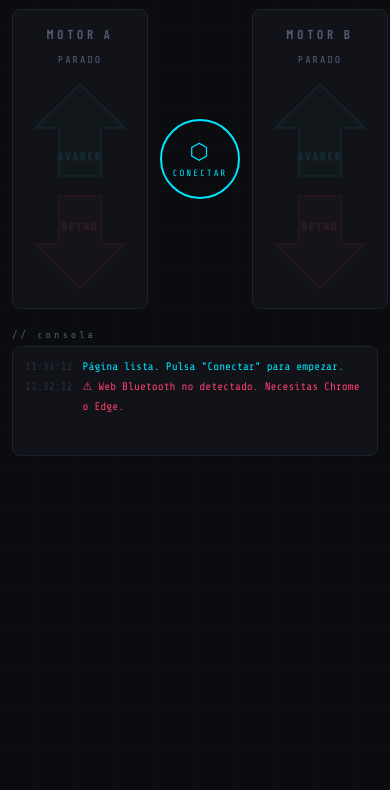
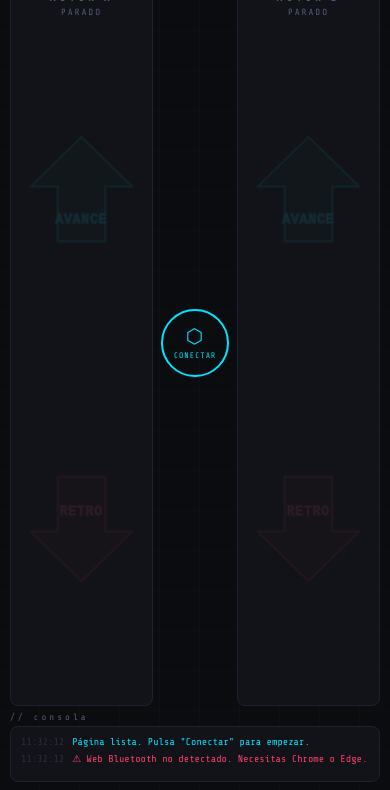
Before and after one commit to mig21bb/blemotors.github.io, a plain HTML site: page index.html in a window 390 px wide. Shown: the part 54-844 px from the top of the page. Drawn offline with nearby package versions, Linux system fonts and the light colour scheme; a web font is replaced by a local one.

Commit message:
Refactor CSS for layout and button adjustments
Updated styles for a responsive layout and adjusted button sizes.

```diff
--- a/index.html
+++ b/index.html
@@ -24,32 +24,35 @@
 
   *, *::before, *::after { box-sizing: border-box; margin: 0; padding: 0; }
 
+  /* ── Toda la UI ocupa exactamente la pantalla, sin scroll ── */
+  html, body {
+    height: 100%;
+    overflow: hidden;
+  }
   body {
     background: var(--bg);
     color: var(--text);
     font-family: var(--font-ui);
-    min-height: 100vh;
+    height: 100dvh;          /* dynamic viewport: descuenta barra Chrome */
     display: flex;
     flex-direction: column;
-    align-items: center;
-    padding: 20px 12px 36px;
+    padding: 8px 10px;
+    gap: 6px;
     background-image:
-      repeating-linear-gradient(0deg,  transparent, transparent 39px, #ffffff04 39px, #ffffff04 40px),
-      repeating-linear-gradient(90deg, transparent, transparent 39px, #ffffff04 39px, #ffffff04 40px);
+      repeating-linear-gradient(0deg,  transparent,transparent 39px,#ffffff04 39px,#ffffff04 40px),
+      repeating-linear-gradient(90deg, transparent,transparent 39px,#ffffff04 39px,#ffffff04 40px);
   }
 
   /* ═══ TOP BAR ═══ */
   .topbar {
-    width: 100%;
-    max-width: 600px;
     display: flex;
     align-items: center;
     justify-content: space-between;
-    margin-bottom: 20px;
+    flex-shrink: 0;
   }
   .logo {
     font-family: var(--font-mono);
-    font-size: 11px;
+    font-size: 10px;
     color: var(--text-dim);
     letter-spacing: 3px;
   }
@@ -58,23 +61,23 @@
   #status-pill {
     display: flex;
     align-items: center;
-    gap: 7px;
-    padding: 5px 12px;
+    gap: 6px;
+    padding: 4px 10px;
     border: 1px solid var(--border);
     border-radius: 100px;
     font-family: var(--font-mono);
-    font-size: 10px;
+    font-size: 9px;
     letter-spacing: 1px;
     transition: border-color .3s, color .3s;
   }
   #status-dot {
-    width: 7px; height: 7px;
+    width: 6px; height: 6px;
     border-radius: 50%;
     background: var(--dim);
     transition: background .3s, box-shadow .3s;
     flex-shrink: 0;
   }
-  #status-pill.connected  { border-color: var(--green); color: var(--green); }
+  #status-pill.connected { border-color: var(--green); color: var(--green); }
   #status-pill.connected #status-dot {
     background: var(--green);
     box-shadow: 0 0 8px var(--green);
@@ -88,94 +91,39 @@
     50%      { box-shadow: 0 0 14px var(--green); }
   }
 
-  /* ═══ CONNECT BUTTON (centro, circular) ═══ */
-  #btn-connect {
-    width: 80px; height: 80px;
-    border-radius: 50%;
-    border: 2px solid var(--accent-a);
-    background: transparent;
-    color: var(--accent-a);
-    font-family: var(--font-mono);
-    font-size: 9px;
-    letter-spacing: 2px;
-    text-transform: uppercase;
-    cursor: pointer;
-    display: flex;
-    flex-direction: column;
-    align-items: center;
-    justify-content: center;
-    gap: 5px;
-    transition: all .25s;
-    position: relative;
-    flex-shrink: 0;
-  }
-  #btn-connect:hover:not(:disabled) {
-    background: #00e5ff15;
-    box-shadow: 0 0 24px #00e5ff44;
-  }
-  #btn-connect:disabled { border-color: var(--dim); color: var(--dim); cursor: not-allowed; }
-  .btn-connect-icon { font-size: 22px; line-height: 1; }
-
-  /* ═══ MAIN LAYOUT: motor-A | center-col | motor-B ═══ */
+  /* ═══ MAIN LAYOUT — crece para llenar el espacio disponible ═══ */
   .main-layout {
-    width: 100%;
-    max-width: 600px;
+    flex: 1;               /* ocupa todo lo que sobre tras topbar y log */
+    min-height: 0;         /* permite que flex-child se encoja */
     display: grid;
     grid-template-columns: 1fr auto 1fr;
-    gap: 12px;
-    align-items: center;
-    margin-bottom: 20px;
+    gap: 8px;
+    align-items: stretch;
   }
-
-  /* ═══ CENTER COLUMN ═══ */
-  .center-col {
-    display: flex;
-    flex-direction: column;
-    align-items: center;
-    gap: 14px;
-  }
-  #btn-disconnect {
-    width: 70px; height: 70px;
-    border-radius: 50%;
-    border: 1px solid #ff3d7166;
-    background: transparent;
-    color: #ff3d7188;
-    font-family: var(--font-mono);
-    font-size: 9px;
-    letter-spacing: 1px;
-    cursor: pointer;
-    display: flex;
-    flex-direction: column;
-    align-items: center;
-    justify-content: center;
-    gap: 4px;
-    transition: all .2s;
-    display: none;
-  }
-  #btn-disconnect:hover { border-color: var(--accent-b); color: var(--accent-b); background: #ff3d7110; }
-  .disconnect-icon { font-size: 18px; }
 
   /* ═══ MOTOR CARD ═══ */
   .motor-card {
     background: var(--panel);
     border: 1px solid var(--border);
     border-radius: var(--radius);
-    padding: 16px 12px;
+    padding: 8px 8px;
     display: flex;
     flex-direction: column;
     align-items: center;
-    gap: 12px;
+    gap: 4px;
+    min-height: 0;
     transition: border-color .3s, box-shadow .3s;
   }
-  .motor-card.active-fwd { border-color: var(--accent-a); box-shadow: 0 0 24px #00e5ff1a; }
-  .motor-card.active-bck { border-color: var(--accent-b); box-shadow: 0 0 24px #ff3d711a; }
+  .motor-card.active-fwd { border-color: var(--accent-a); box-shadow: 0 0 20px #00e5ff1a; }
+  .motor-card.active-bck { border-color: var(--accent-b); box-shadow: 0 0 20px #ff3d711a; }
 
   .motor-title {
-    font-size: 13px;
+    font-size: 12px;
     font-weight: 800;
     letter-spacing: 4px;
     color: var(--text-dim);
     text-transform: uppercase;
+    flex-shrink: 0;
     transition: color .2s;
   }
   .motor-card.active-fwd .motor-title { color: var(--accent-a); }
@@ -183,89 +131,152 @@
 
   .motor-state {
     font-family: var(--font-mono);
-    font-size: 10px;
+    font-size: 9px;
     letter-spacing: 2px;
     color: var(--text-dim);
-    min-height: 14px;
+    flex-shrink: 0;
     transition: color .2s;
   }
   .motor-card.active-fwd .motor-state { color: var(--accent-a); }
   .motor-card.active-bck .motor-state { color: var(--accent-b); }
 
-  /* ═══ ARROW BUTTONS ═══ */
+  /* ═══ ARROW BUTTONS — crecen para llenar la card ═══ */
   .btn-motor {
+    flex: 1;               /* cada flecha ocupa la mitad del espacio libre */
+    min-height: 0;
     width: 100%;
     padding: 0;
     border: none;
     background: transparent;
     cursor: pointer;
     display: flex;
+    align-items: center;
     justify-content: center;
     -webkit-user-select: none;
     user-select: none;
-    transition: filter .2s, transform .15s;
     -webkit-tap-highlight-color: transparent;
+    transition: transform .12s;
   }
   .btn-motor:disabled { opacity: .2; cursor: not-allowed; }
-  .btn-motor:active:not(:disabled) { transform: scale(.93); }
+  .btn-motor:active:not(:disabled) { transform: scale(.92); }
 
-  /* SVG arrow shape */
-  .arrow-svg { transition: filter .25s; }
+  /* SVG escala con el contenedor */
+  .arrow-svg {
+    width: 100%;
+    height: 100%;
+    max-height: 100%;
+    transition: filter .2s;
+  }
 
-  .btn-fwd .arrow-svg { fill: #1a2a30; stroke: #00e5ff55; }
-  .btn-fwd:not(:disabled):active .arrow-svg,
+  .btn-fwd .arrow-svg { fill: #1a2a30; stroke: #00e5ff55; stroke-width: 2; }
   .btn-fwd.pressed .arrow-svg {
     fill: #003a45;
     stroke: var(--accent-a);
     filter: drop-shadow(0 0 10px #00e5ffaa);
   }
 
-  .btn-bck .arrow-svg { fill: #2a1a20; stroke: #ff3d7155; }
-  .btn-bck:not(:disabled):active .arrow-svg,
+  .btn-bck .arrow-svg { fill: #2a1a20; stroke: #ff3d7155; stroke-width: 2; }
   .btn-bck.pressed .arrow-svg {
     fill: #3a0018;
     stroke: var(--accent-b);
     filter: drop-shadow(0 0 10px #ff3d71aa);
   }
 
-  .arrow-label {
-    font-family: var(--font-mono);
-    font-size: 10px;
-    letter-spacing: 2px;
-    fill: var(--text-dim);
-    transition: fill .2s;
-  }
+  .arrow-label { fill: var(--text-dim); transition: fill .2s; }
   .btn-fwd.pressed .arrow-label { fill: var(--accent-a); }
   .btn-bck.pressed .arrow-label { fill: var(--accent-b); }
 
-  /* ═══ LOG ═══ */
+  /* ═══ CENTER COLUMN ═══ */
+  .center-col {
+    display: flex;
+    flex-direction: column;
+    align-items: center;
+    justify-content: center;
+    gap: 10px;
+  }
+
+  #btn-connect {
+    width: 68px; height: 68px;
+    border-radius: 50%;
+    border: 2px solid var(--accent-a);
+    background: transparent;
+    color: var(--accent-a);
+    font-family: var(--font-mono);
+    font-size: 8px;
+    letter-spacing: 1px;
+    text-transform: uppercase;
+    cursor: pointer;
+    display: flex;
+    flex-direction: column;
+    align-items: center;
+    justify-content: center;
+    gap: 4px;
+    transition: all .25s;
+    flex-shrink: 0;
+  }
+  #btn-connect:hover:not(:disabled) { background: #00e5ff15; box-shadow: 0 0 20px #00e5ff44; }
+  #btn-connect:disabled { border-color: var(--dim); color: var(--dim); cursor: not-allowed; }
+  .btn-connect-icon { font-size: 20px; line-height: 1; }
+
+  #btn-disconnect {
+    width: 60px; height: 60px;
+    border-radius: 50%;
+    border: 1px solid #ff3d7166;
+    background: transparent;
+    color: #ff3d7188;
+    font-family: var(--font-mono);
+    font-size: 8px;
+    letter-spacing: 1px;
+    cursor: pointer;
+    flex-direction: column;
+    align-items: center;
+    justify-content: center;
+    gap: 3px;
+    transition: all .2s;
+    display: none;
+    flex-shrink: 0;
+  }
+  #btn-disconnect:hover { border-color: var(--accent-b); color: var(--accent-b); background: #ff3d7110; }
+  .disconnect-icon { font-size: 16px; }
+
+  /* ═══ LOG — altura fija pequeña, no crece ═══ */
   #log-wrap {
-    width: 100%;
-    max-width: 600px;
+    flex-shrink: 0;
   }
   .log-title {
     font-family: var(--font-mono);
-    font-size: 10px;
+    font-size: 9px;
     letter-spacing: 3px;
     color: var(--text-dim);
-    margin-bottom: 6px;
+    margin-bottom: 4px;
   }
   #log {
     background: var(--panel);
     border: 1px solid var(--border);
     border-radius: var(--radius);
-    padding: 10px 12px;
-    height: 110px;
+    padding: 6px 10px;
+    height: 56px;          /* compacto en landscape */
     overflow-y: auto;
     font-family: var(--font-mono);
-    font-size: 11px;
-    line-height: 1.8;
+    font-size: 10px;
+    line-height: 1.7;
   }
-  #log .entry { display: flex; gap: 10px; }
-  #log .ts      { color: #2a2f42; flex-shrink: 0; }
+  #log .entry { display: flex; gap: 8px; }
+  #log .ts       { color: #2a2f42; flex-shrink: 0; }
   #log .msg-ok   { color: var(--green); }
   #log .msg-err  { color: var(--accent-b); }
   #log .msg-info { color: var(--accent-a); }
+
+  /* ═══ LANDSCAPE: log aún más compacto si la altura es poca ═══ */
+  @media (max-height: 420px) {
+    body { padding: 4px 8px; gap: 4px; }
+    .topbar { display: none; }   /* ocultar header en landscape muy estrecho */
+    #log { height: 40px; }
+    .motor-title { font-size: 10px; letter-spacing: 2px; }
+    #btn-connect { width: 54px; height: 54px; font-size: 7px; }
+    #btn-connect .btn-connect-icon { font-size: 16px; }
+    #btn-disconnect { width: 46px; height: 46px; }
+  }
 </style>
 </head>
 <body>
@@ -289,7 +300,7 @@
 
     <!-- Flecha arriba (avance) -->
     <button class="btn-motor btn-fwd" id="btn-a-fwd" disabled data-motor="a" data-dir="fwd">
-      <svg class="arrow-svg" width="110" height="100" viewBox="0 0 110 100" xmlns="http://www.w3.org/2000/svg" stroke-width="2" stroke-linejoin="round">
+      <svg class="arrow-svg" viewBox="0 0 110 100" xmlns="http://www.w3.org/2000/svg" preserveAspectRatio="xMidYMid meet" stroke-linejoin="round">
         <polygon points="55,4 100,48 76,48 76,96 34,96 34,48 10,48"/>
         <text class="arrow-label" x="55" y="80" text-anchor="middle" font-size="11" font-family="monospace" letter-spacing="1">AVANCE</text>
       </svg>
@@ -297,7 +308,7 @@
 
     <!-- Flecha abajo (retroceso) -->
     <button class="btn-motor btn-bck" id="btn-a-bck" disabled data-motor="a" data-dir="bck">
-      <svg class="arrow-svg" width="110" height="100" viewBox="0 0 110 100" xmlns="http://www.w3.org/2000/svg" stroke-width="2" stroke-linejoin="round">
+      <svg class="arrow-svg" viewBox="0 0 110 100" xmlns="http://www.w3.org/2000/svg" preserveAspectRatio="xMidYMid meet" stroke-linejoin="round">
         <polygon points="55,96 10,52 34,52 34,4 76,4 76,52 100,52"/>
         <text class="arrow-label" x="55" y="38" text-anchor="middle" font-size="11" font-family="monospace" letter-spacing="1">RETRO</text>
       </svg>
@@ -322,14 +333,14 @@
     <div class="motor-state" id="state-b">PARADO</div>
 
     <button class="btn-motor btn-fwd" id="btn-b-fwd" disabled data-motor="b" data-dir="fwd">
-      <svg class="arrow-svg" width="110" height="100" viewBox="0 0 110 100" xmlns="http://www.w3.org/2000/svg" stroke-width="2" stroke-linejoin="round">
+      <svg class="arrow-svg" viewBox="0 0 110 100" xmlns="http://www.w3.org/2000/svg" preserveAspectRatio="xMidYMid meet" stroke-linejoin="round">
         <polygon points="55,4 100,48 76,48 76,96 34,96 34,48 10,48"/>
         <text class="arrow-label" x="55" y="80" text-anchor="middle" font-size="11" font-family="monospace" letter-spacing="1">AVANCE</text>
       </svg>
     </button>
 
     <button class="btn-motor btn-bck" id="btn-b-bck" disabled data-motor="b" data-dir="bck">
-      <svg class="arrow-svg" width="110" height="100" viewBox="0 0 110 100" xmlns="http://www.w3.org/2000/svg" stroke-width="2" stroke-linejoin="round">
+      <svg class="arrow-svg" viewBox="0 0 110 100" xmlns="http://www.w3.org/2000/svg" preserveAspectRatio="xMidYMid meet" stroke-linejoin="round">
         <polygon points="55,96 10,52 34,52 34,4 76,4 76,52 100,52"/>
         <text class="arrow-label" x="55" y="38" text-anchor="middle" font-size="11" font-family="monospace" letter-spacing="1">RETRO</text>
       </svg>
```
